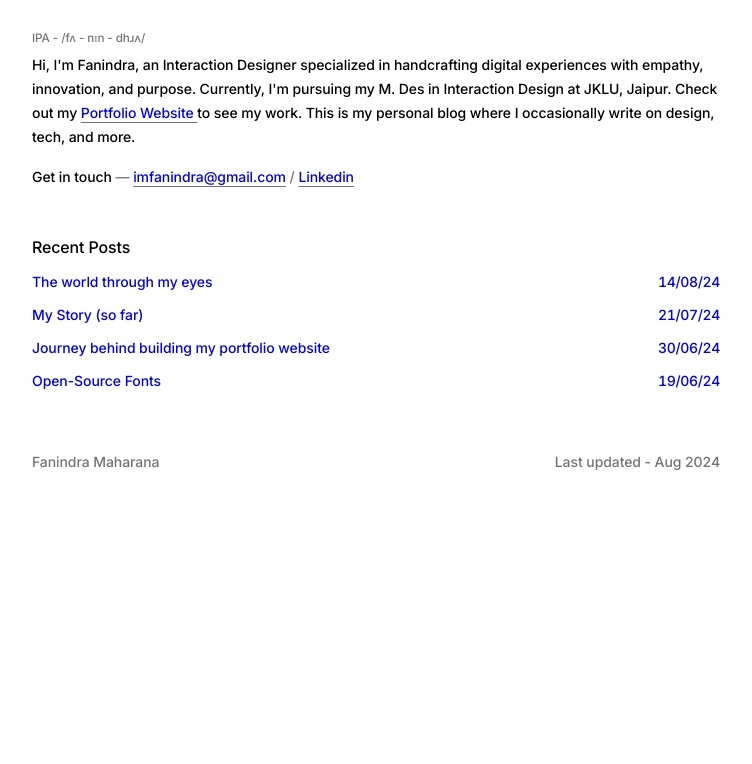
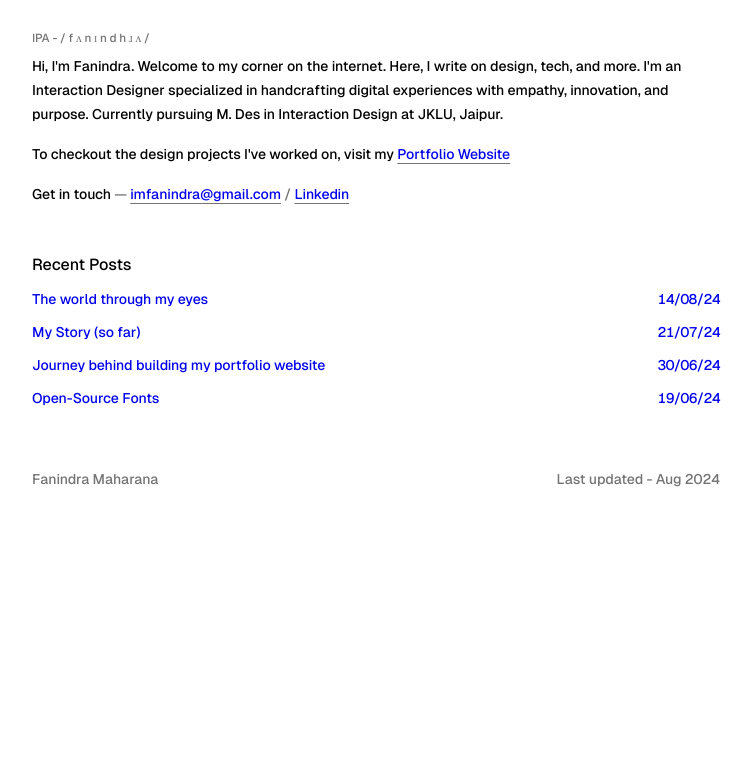
Before and after one commit to imfanindra/blog, an Astro site: page / in a window 1280 px wide. Shown: the part 116-880 px from the top of the page, without its empty margins (264-1016 px from the left). Built offline with nearby package versions, Linux system fonts and the light colour scheme; Astro itself is replaced by a stand-in of ours.

Commit message:
cosmetic changes

```diff
--- a/src/content/blog/life-as-an-introvert.mdx
+++ b/src/content/blog/life-as-an-introvert.mdx
@@ -6,7 +6,7 @@ date: August 14, 2024
 
 import Link from "../../components/Link.vue";
 
-![Institute of Design Block](/images/us.jpg)
+![Batch of M. Des Interaction Design 2024-26](/images/us.jpg)
 <small>Batch of M. Des Interaction Design 2024-26</small>
 
 ## Something about me
--- a/src/layouts/Base.astro
+++ b/src/layouts/Base.astro
@@ -47,14 +47,14 @@ const { title, description, image } = Astro.props
     <link rel="sitemap" href="/sitemap-index.xml">
     <link
       rel="preload"
-      href="/fonts/Inter.woff2"
+      href="/fonts/Geist.woff2"
       as="font"
       type="font/woff2"
       crossorigin="anonymous"
     />
     <link
       rel="preload"
-      href="/fonts/Hack.woff2"
+      href="/fonts/GeistMono.woff2"
       as="font"
       type="font/woff2"
       crossorigin="anonymous"
@@ -80,15 +80,15 @@ const { title, description, image } = Astro.props
 
 <style is:global>
 @font-face {
-  font-family: "Inter";
-  src: url("/fonts/Inter.woff2") format("woff2");
+  font-family: "Geist";
+  src: url("/fonts/Geist.woff2") format("woff2");
   font-weight: 300 900;
   font-style: normal;
   font-display: swap;
 }
 
 @font-face {
-  font-family: "Inter Fallback";
+  font-family: "Geist Fallback";
   src: local("BlinkMacSystemFont"), local("Helvetica Neue"),
     local("Arial"), local("sans-serif");
   font-weight: 300 900;
@@ -100,9 +100,9 @@ const { title, description, image } = Astro.props
 }
 
 @font-face {
-  font-family: "Hack";
-  src: url("/fonts/Hack.woff2") format("woff2");
-  font-weight: 400;
+  font-family: "GeistMono";
+  src: url("/fonts/GeistMono.woff2") format("woff2");
+  font-weight: 500;
   font-display: swap;
   font-style: normal;
 }
@@ -122,12 +122,12 @@ html {
 }
 
 body {
-  font-family: "Inter", "Inter Fallback";
+  font-family: "Geist", "Geist Fallback";
   @apply text-neutral-500 bg-white font-medium px-0 tracking-[-0.005rem] md:px-4 py-4 md:py-8 relative min-h-screen text-[0.875rem];
 }
 
 code, pre {
-  font-family: "Hack", 'Courier New', Courier, monospace
+  font-family: "GeistMono", 'Courier New', Courier, monospace
 }
 
 .prose {
@@ -176,7 +176,7 @@ code, pre {
   }
 
   & blockquote {
-    @apply border-l-4 border-zinc-500 px-6 py-3 bg-neutral-100 text-black;
+    @apply border-l-4 font-[GeistMono] font-medium border-zinc-500 px-6 py-3 bg-neutral-100 text-black;
   }
 }
 </style>
--- a/src/pages/index.astro
+++ b/src/pages/index.astro
@@ -21,15 +21,16 @@ const title = "Fanindra Maharana — Blog";
   <h1 slot="header-content" class="text-black">Fanindra Maharana</h1>
 
   <main class="prose mt-8">
-    <small>IPA - /fʌ - nɪn - dhɹʌ/ </small>
+    <small>IPA - / f ʌ n ɪ n d h ɹ ʌ / </small>
 
     <p class="text-black space-y-4">
-      Hi, I'm Fanindra, an Interaction Designer specialized in handcrafting
-      digital experiences with empathy, innovation, and purpose. Currently, I'm pursuing my M. Des in Interaction Design at JKLU, Jaipur.      Check out my
-      <Link href="https://www.fanindra.xyz/"> Portfolio Website </Link> to see my
-      work. This is my personal blog where I occasionally write on design, tech,
-      and more.
-    </p>
+      Hi, I'm Fanindra. Welcome to my corner on the internet. Here, I write on design, tech, and more. I'm an Interaction Designer specialized in handcrafting
+      digital experiences with empathy, innovation, and purpose. Currently pursuing M. Des in Interaction Design at JKLU, Jaipur.
+
+
+      <p> <span class="text-black">To checkout the design projects I've worked on, visit my </span>
+      <Link href="https://www.fanindra.xyz/"> Portfolio Website </Link>
+    </p></p>
     <p>
       <span class="text-black">Get in touch </span>— <Link href="mailto:imfanindra@gmail.com"
         >imfanindra@gmail.com</Link
@@ -39,7 +40,6 @@ const title = "Fanindra Maharana — Blog";
 
     <div class="mt-12"></div>
     <h2 class="text-black">Recent Posts</h2>
-
     <div class="flex flex-col gap-4">
       {posts.map((post) => <PostRow {post} />)}
     </div>
```
Also changed, not shown: public/fonts/Geist.woff2 (added), public/fonts/GeistMono.woff2 (added), public/fonts/Hack.woff2 (deleted), public/fonts/Inter.woff2 (deleted).
